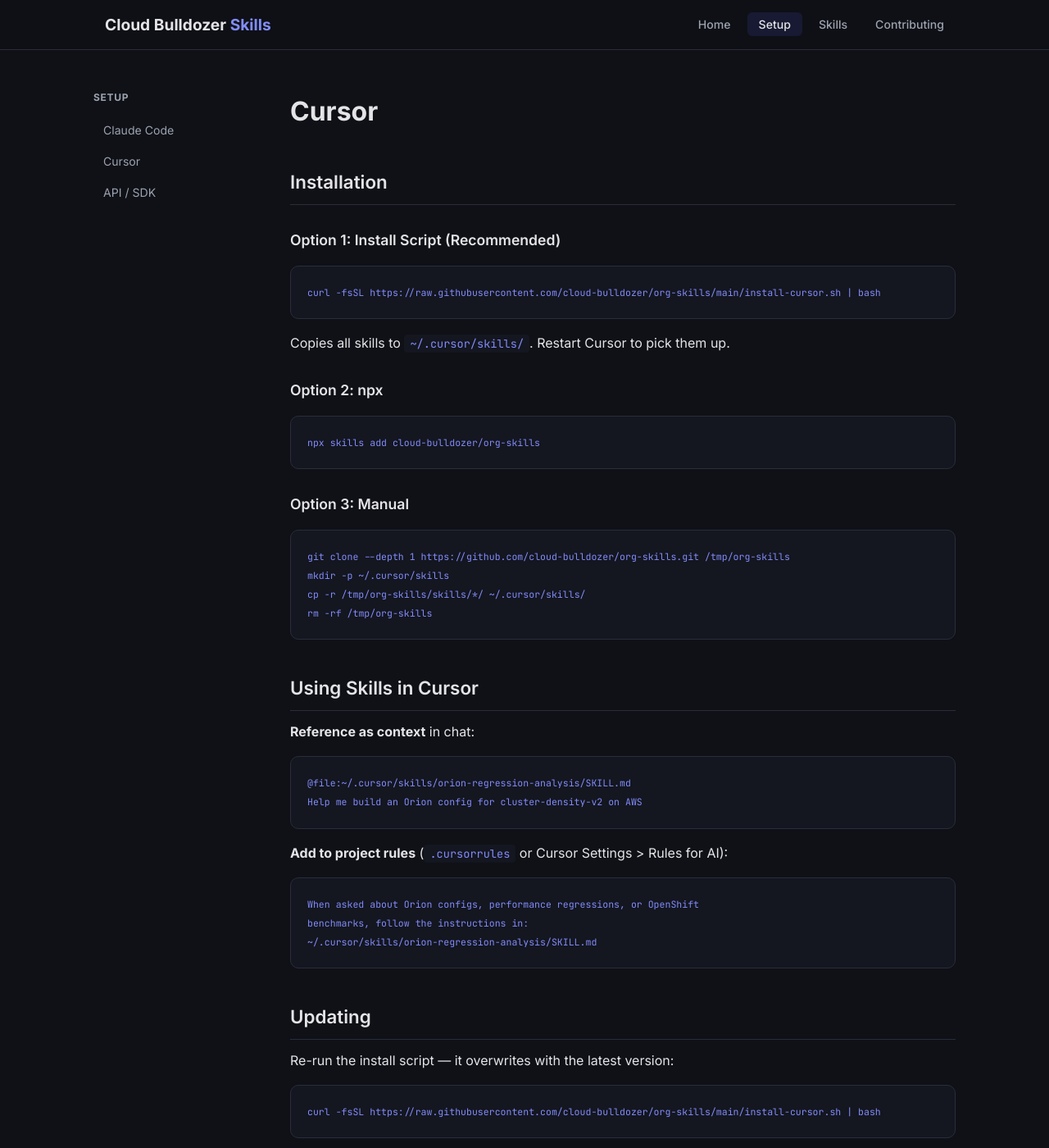
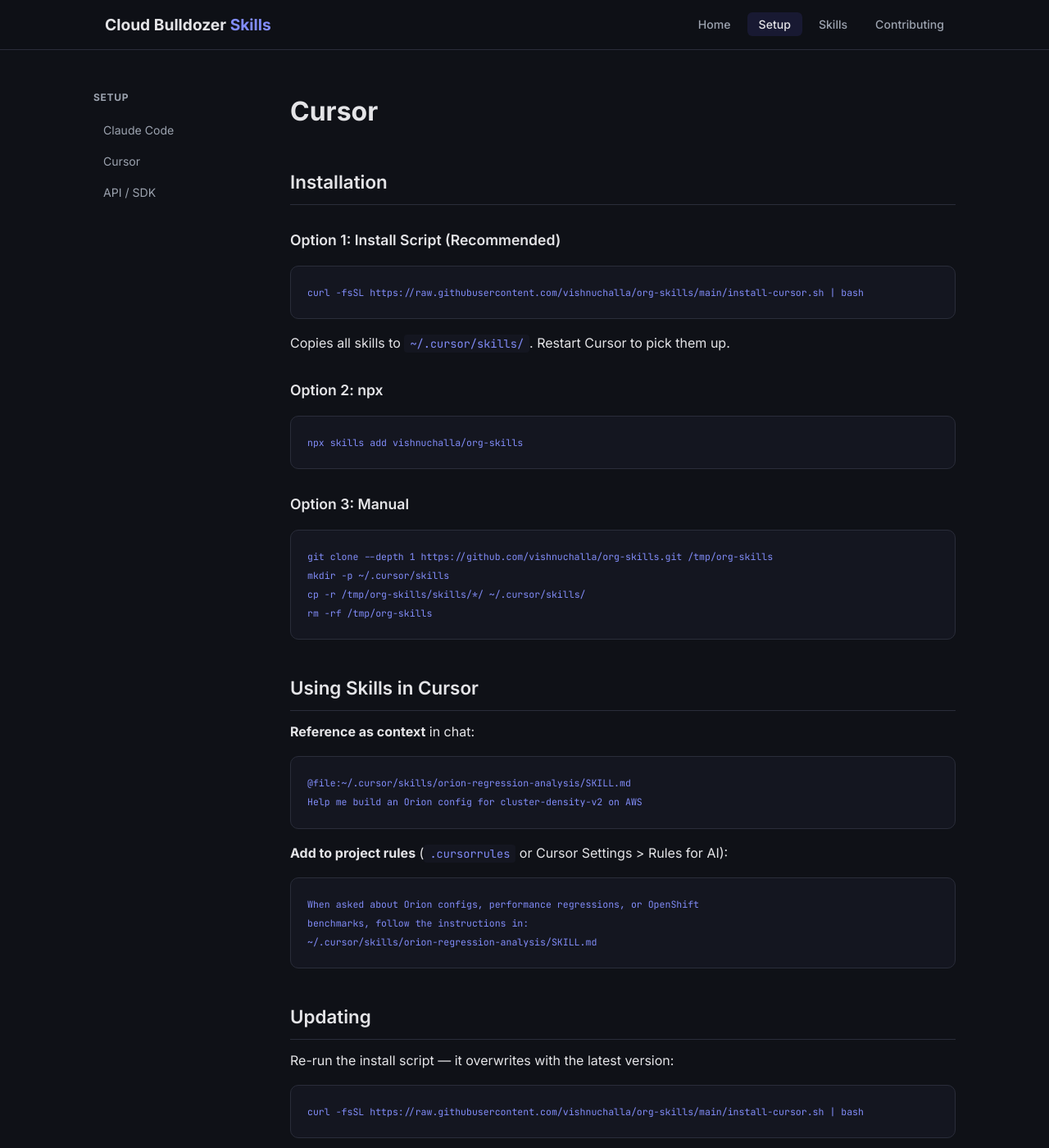
Before and after one commit to vishnuchalla/org-skills, a Jekyll site: the page built from docs/setup/cursor.md, in a window 1280 px wide and 1400 px high. Shown: the whole window at 82% size. Built offline with Jekyll 4.4.1, drawn with Linux system fonts in a browser that asks for light colours.

Commit message:
Keeping hyperlinks to the fork for testing
Signed-off-by: Vishnu Challa <vchalla@redhat.com>

````diff
--- a/docs/_config.yml
+++ b/docs/_config.yml
@@ -2,8 +2,8 @@
 version: 1.0.0
 description: Shared AI coding skills for the Cloud Bulldozer organization
 baseurl: /org-skills
-url: https://cloud-bulldozer.github.io
-repository: cloud-bulldozer/org-skills
+url: https://vishnuchalla.github.io
+repository: vishnuchalla/org-skills
 
 markdown: kramdown
 kramdown:
--- a/docs/setup/cursor.md
+++ b/docs/setup/cursor.md
@@ -10,7 +10,7 @@
 ### Option 1: Install Script (Recommended)
 
 ```bash
-curl -fsSL https://raw.githubusercontent.com/cloud-bulldozer/org-skills/main/install-cursor.sh | bash
+curl -fsSL https://raw.githubusercontent.com/vishnuchalla/org-skills/main/install-cursor.sh | bash
 ```
 
 Copies all skills to `~/.cursor/skills/`. Restart Cursor to pick them up.
@@ -18,13 +18,13 @@
 ### Option 2: npx
 
 ```bash
-npx skills add cloud-bulldozer/org-skills
+npx skills add vishnuchalla/org-skills
 ```
 
 ### Option 3: Manual
 
 ```bash
-git clone --depth 1 https://github.com/cloud-bulldozer/org-skills.git /tmp/org-skills
+git clone --depth 1 https://github.com/vishnuchalla/org-skills.git /tmp/org-skills
 mkdir -p ~/.cursor/skills
 cp -r /tmp/org-skills/skills/*/ ~/.cursor/skills/
 rm -rf /tmp/org-skills
@@ -52,5 +52,5 @@
 Re-run the install script — it overwrites with the latest version:
 
 ```bash
-curl -fsSL https://raw.githubusercontent.com/cloud-bulldozer/org-skills/main/install-cursor.sh | bash
+curl -fsSL https://raw.githubusercontent.com/vishnuchalla/org-skills/main/install-cursor.sh | bash
 ```
````
Also changed, not shown: docs/index.md (+2 -2 lines), docs/setup/claude-code.md (+2 -2 lines), .github/workflows/pages.yml (deleted), README.md, skills/README.md, 1 other file.
